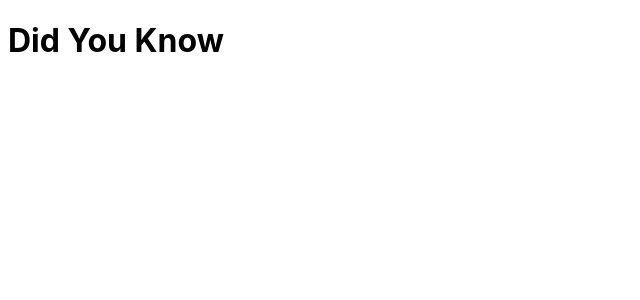
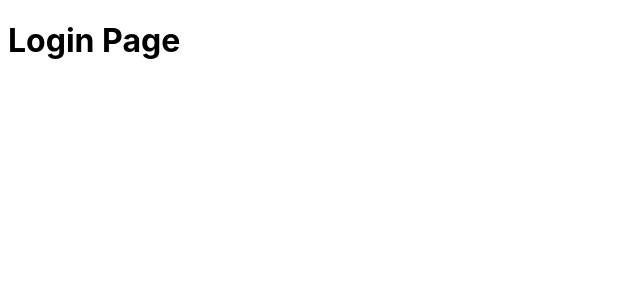
Before and after one commit to HadySalhab/DidYouKnow, a React (Create React App) app in the folder client/: page /login in a window 1280 px wide. Shown: the top 300 px of the page, without its empty margins (0-640 px from the left). Built offline with nearby package versions, Linux system fonts and the light colour scheme.

Commit message:
setup login and home page routes

```diff
--- a/client/package.json
+++ b/client/package.json
@@ -8,6 +8,7 @@
     "@testing-library/user-event": "^7.2.1",
     "react": "^16.13.1",
     "react-dom": "^16.13.1",
+    "react-router-dom": "^5.2.0",
     "react-scripts": "3.4.3"
   },
   "scripts": {
--- a/client/src/App.js
+++ b/client/src/App.js
@@ -1,10 +1,20 @@
 import React from "react";
 import "./App.css";
+import { BrowserRouter, Switch, Route } from "react-router-dom";
+import HomePage from "./pages/HomePage";
+import LoginPage from "./pages/LoginPage";
+
+// Pages
 
 function App() {
 	return (
 		<div className="App">
-			<h1>Did You Know</h1>
+			<BrowserRouter>
+				<Switch>
+					<Route exact path="/" component={HomePage} />
+					<Route exact path="/login" component={LoginPage} />
+				</Switch>
+			</BrowserRouter>
 		</div>
 	);
 }
--- /dev/null
+++ b/client/src/pages/HomePage.js
@@ -0,0 +1,11 @@
+import React from "react";
+
+const HomePage = () => {
+	return (
+		<div>
+			<h1>Home Page</h1>
+		</div>
+	);
+};
+
+export default HomePage;
--- /dev/null
+++ b/client/src/pages/LoginPage.js
@@ -0,0 +1,11 @@
+import React from "react";
+
+const LoginPage = () => {
+	return (
+		<div>
+			<h1>Login Page</h1>
+		</div>
+	);
+};
+
+export default LoginPage;
```
Also changed, not shown: 1 other file (tests, documents, lock files or other folders).
